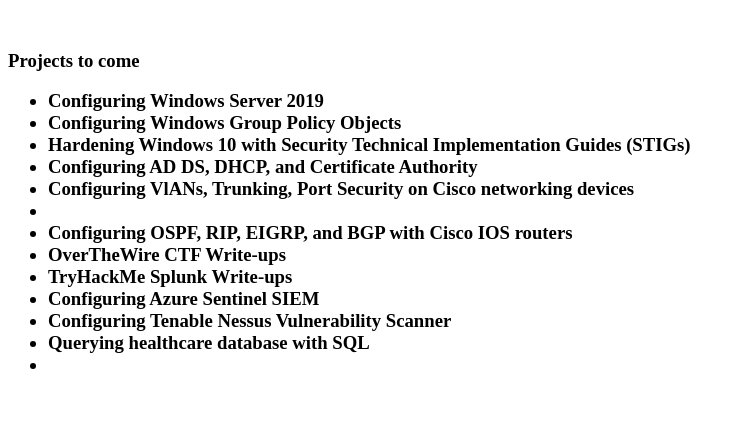
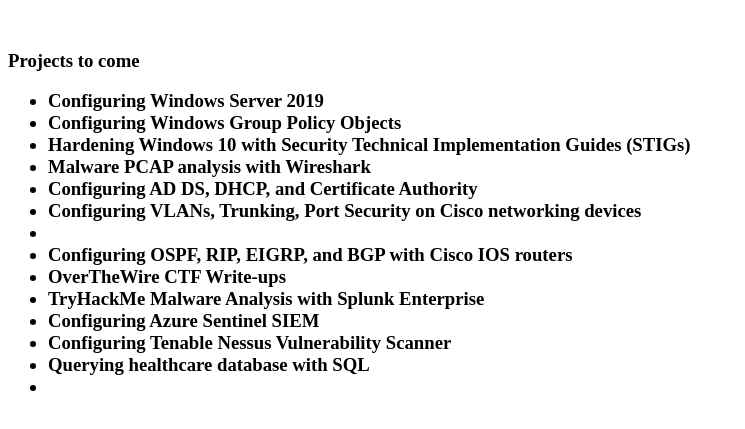
Before and after one commit to brandonjudem/brandonjudem.github.io, a plain HTML site: page index.html in a window 1280 px wide. Shown: the part 101-530 px from the top of the page, without its empty margins (0-745 px from the left). Drawn offline with Linux system fonts and the light colour scheme.

Commit message:
Update index.html

```diff
--- a/index.html
+++ b/index.html
@@ -10,11 +10,12 @@
     <li>Configuring Windows Server 2019</li>
     <li>Configuring Windows Group Policy Objects</li>
     <li>Hardening Windows 10 with Security Technical Implementation Guides (STIGs)</li>
+    <li>Malware PCAP analysis with Wireshark</li>
     <li>Configuring AD DS, DHCP, and Certificate Authority</li>
-    <li>Configuring VlANs, Trunking, Port Security on Cisco networking devices<li>
+    <li>Configuring VLANs, Trunking, Port Security on Cisco networking devices<li>
     <li>Configuring OSPF, RIP, EIGRP, and BGP with Cisco IOS routers</li>
     <li>OverTheWire CTF Write-ups</li>
-    <li>TryHackMe Splunk Write-ups</li>
+    <li>TryHackMe Malware Analysis with Splunk Enterprise</li>
     <li>Configuring Azure Sentinel SIEM</li>
     <li>Configuring Tenable Nessus Vulnerability Scanner</li>
     <li>Querying healthcare database with SQL</li>
```
